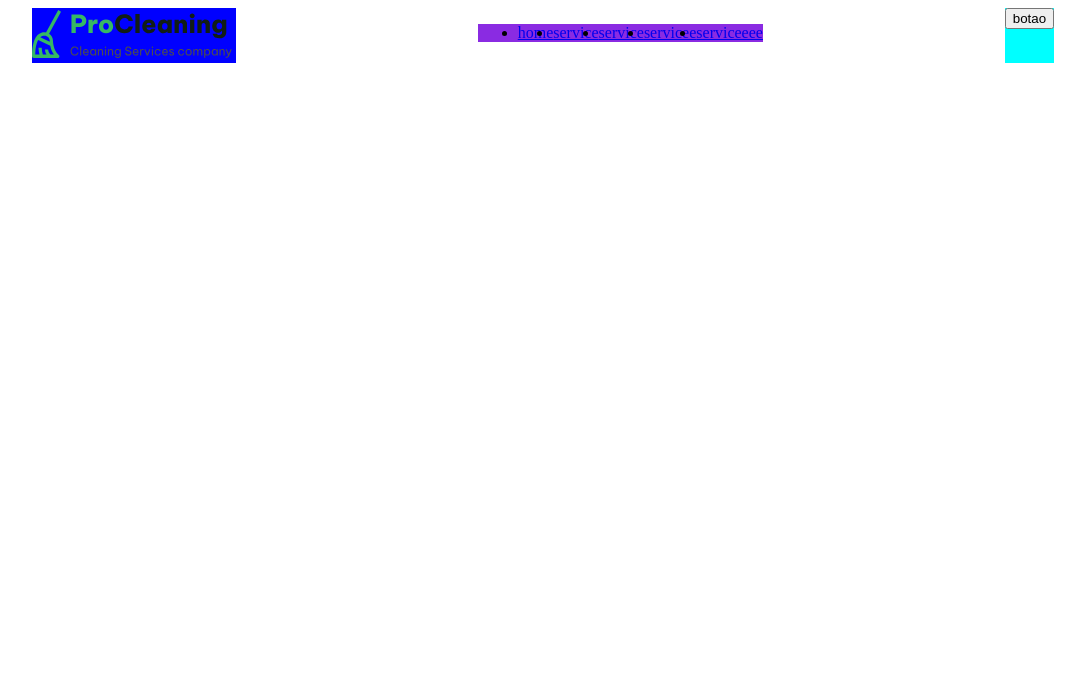
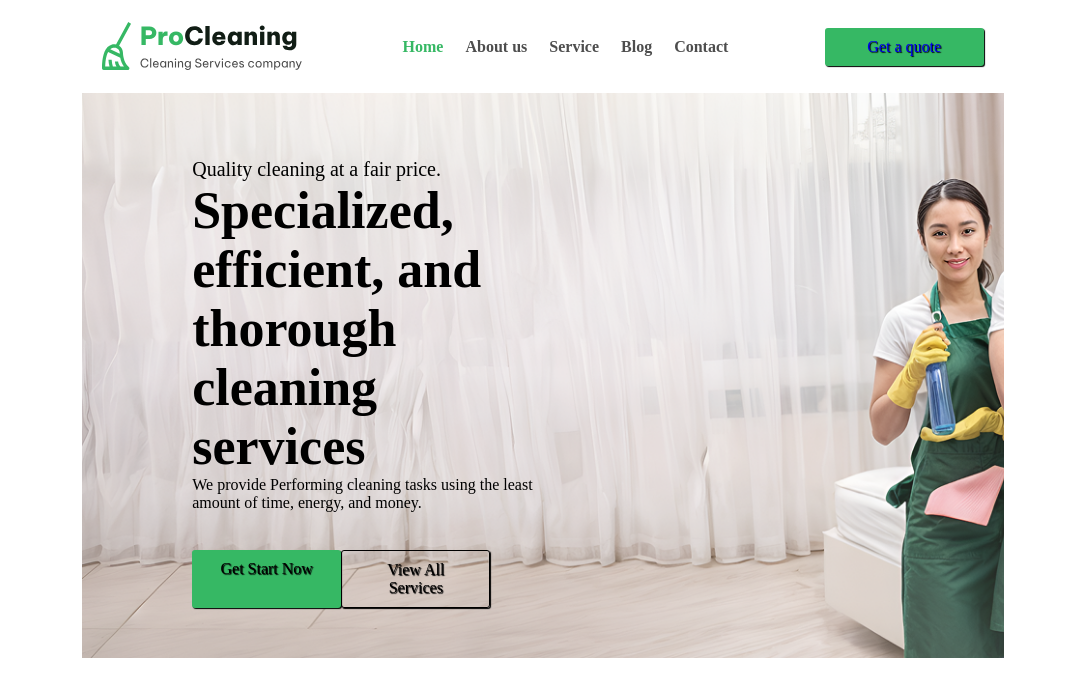
Before and after one commit to brunofbaroni/aula-impacta, a plain HTML site: page index.html in a window 1280 px wide. Shown: the whole page, without its empty margins (97-1182 px from the left). Drawn offline with Linux system fonts and the light colour scheme; a web font is replaced by a local one.

Commit message:
botao transparente

```diff
--- /dev/null
+++ b/css/custom.css
@@ -0,0 +1,12 @@
+:root {
+    /* Cores do projeto */
+    --cor-proclen-green-light: #36B864;
+    --cor-proclen-green-dark:#1a9344;
+    --cor-proclen-green-dark2: #111d15
+    --cor-proclen-white: #ffffff;
+    --cor-proclen-gray:#4D4D4D;
+    --cor-proclen-gray2:#666666;
+
+    /* Tamanho de fonte do projeto */
+    --font-size: 10px;
+}
--- a/css/style.css
+++ b/css/style.css
@@ -1,18 +1,227 @@
-.header {
-    display: flex ;
-    justify-content: space-around;
+/* Formatando a index */
+
+html {
+    font-size: var(--font-size);
 }
 
-.logo {
-    background-color: blue;
+/* import font */
+@font-face {
+    font-family: PlayfairDisplay;
+    src: url(../fonts/PlayfairDisplay-VariableFont_wght.ttf);
 }
 
-.menu ul {
-    background-color: blueviolet;
-    display: flex;
-    justify-content: space-around;
+/* Reset configurações aplicadas pelo browser */
+* {
+    margin: 0;
+    padding: 0;
+    border: 0;
+    box-sizing: border-box;
+    font-size: 100%;
 }
 
-.botao {
+.header {
+    display: flex;
+    justify-content: center;
+    align-items: center;
+    padding: 20px 0;
+}
+
+.container {
+    max-width: 90%;
+    margin: auto;
+}
+
+.menu{
+    width: 45%;
+}
+
+.menu-itens {
+    display: flex;
+    list-style-type: none;
+    justify-content: center;
+}
+
+/* Menu header */
+.item {
+    text-decoration: none;
+    padding: 10px;
+    display: block;
+    color: var(--cor-proclen-gray);
+    font-size: 1.6rem;
+    font-family: PlayfairDisplay;
+    font-weight: 700;
+}
+
+.active {
+    color: var(--cor-proclen-green-light);
+}
+
+/* .item:hover {
     background-color: aqua;
+} */
+
+.menu-itens li {
+    margin: 1px;
 }
+
+.h1 {
+    font-size: 5.2rem;
+}
+
+.btn-green {
+    background-color: var(--cor-proclen-green-light);
+    border: transparent;
+    color: var(--cor-proclen-white);
+    border-radius: 3px;
+    padding: 10px 20px;
+    cursor: pointer;
+    font-size: 1.6rem;
+    font-family: sauce;
+    width: 159px;
+    line-height: 18px;
+    text-align: center;
+    min-height: 10px;
+    text-shadow: 1px 1px 1px #000000;
+    box-shadow: 1px 1px 1px #000000;
+    text-decoration: none;
+}
+
+.btn-green2 {
+    background-color: rgb(68, 192, 78, 0);
+    color: var(--cor-proclen-white);
+    border: 1px solid #000000;
+    border-radius: 3px;
+    padding: 10px 20px;
+    cursor: pointer;
+    font-size: 1.6rem;
+    font-family: sauce;
+    width: 159px;
+    line-height: 18px;
+    text-align: center;
+    min-height: 10px;
+    text-shadow: 1px 1px 1px #000000;
+    box-shadow: 1px 1px 1px #000000;
+    text-decoration: none;
+}
+
+.btn-green:hover {
+    background-color: var(--cor-proclen-green-dark);
+    text-shadow: -1px 1px 1px #000000;
+}
+
+.btn-green2:hover {
+    background-color: rgb(21, 126, 0, 0.2);
+    text-shadow: -1px 1px 1px #000000;
+}
+
+.logo{
+    display: block;
+    /* height: 150px;
+    width: 150px;
+    border: 1px #000000 solid; */
+    /* border-radius: 50%; */
+    height: auto;
+}
+
+/* Formatação da Main */
+.main-clean {
+    height: auto;
+    background-image: url(../img/hero-iamge.png);
+    background-repeat: no-repeat;
+    background-color: blueviolet;
+    width: 80%;
+    margin: 0 auto;
+    background-size: cover;
+}
+
+.content-main {
+    width: 50%;
+    padding: 65px 0px 50px 110px;
+}
+
+.content-main > p:nth-child(1) {
+    font-size: 2rem;
+    color: var(--cor-proclen-green-dark2)
+}
+
+.content-main > p:nth-child(3) {
+    font-size: 1.6rem;
+    color: var(--cor-proclen-green-dark2)
+}
+
+.content-buttons > a {
+    display: block
+}
+
+.content-buttons {
+    display: flex;
+    width: 85%;
+    justify-content: space-between;
+    padding: 38px 0 0;
+}
+
+
+/* header {
+    background-color: rgb(106, 104, 129);
+    position: fixed;
+    width: 100%;
+    box-shadow: 1px 1px 5px #000000;
+} */
+
+/* Trabalhando com position - Criando uma modal */
+/* .screen {
+    background-color: rgba(0, 0, 0, 0.6);
+    width: 100%;
+    height: 100%;
+    position: fixed;
+    top:0;
+    display: flex;
+    justify-content: center;
+    align-items: center;
+}
+
+.modal {
+    background-color: rgb(255, 255, 255);
+    width: 50%;
+    height: 50%;
+} */
+
+/* .sub-menu {
+    display: none;
+    position: absolute;
+}
+
+.ativa-menu:hover .sub-menu {
+    display: block;
+} */
+
+/* #item {
+    color: rgb(61, 43, 226);
+}
+
+.item {
+    color: rgb(255, 0, 0);
+    text-decoration: none;
+}
+
+a {
+    color: rgb(9, 168, 20);
+} */
+
+
+
+
+/* Pseudo class */
+/* .item {
+    color: rgb(221, 0, 255);
+    text-decoration: none;
+}
+
+.item:hover {
+    color: rgb(0, 21, 255);
+    text-decoration: underline;
+}
+
+.item:active {
+    color: rgb(68, 226, 0);
+} */
--- /dev/null
+++ b/css/style00.css
@@ -0,0 +1,46 @@
+* {
+margin: 0;
+box-sizing: border-box;
+  border: 0;
+}
+
+.header {
+    display: flex ;
+    justify-content: space-around;
+}
+
+.logo {
+
+}
+
+.menu{
+align-items: center;
+}
+
+.menu-itens {
+    list-style-type: none;
+    display: flex;
+    justify-content: center;
+}
+
+.btn-green {
+    color: #ffffff;
+    border: transparent;
+    background-color: #36B864;
+    border-radius: 5px;
+    padding: 10px 20px;
+    cursor: pointer
+}
+
+.btn-green:hover {
+background-color: #2ba756;
+
+}
+
+.item:hover {
+    background-color: aqua;
+}
+
+.item {
+    text-decoration: none;
+}
--- a/index.html
+++ b/index.html
@@ -1,43 +1,80 @@
 <!DOCTYPE html>
-<html lang="pt">
+<html lang="en">
 
 <head>
     <meta charset="UTF-8">
     <meta name="viewport" content="width=device-width, initial-scale=1.0">
-  <title>Curso Front-End Impacta</title>
+    <title>Curso Front-End Impacta </title>
+    <link rel="stylesheet" href="css/custom.css">
     <link rel="stylesheet" href="css/style.css">
 </head>
 
 <body>
     <header>
-    <div class="container header">
+        <div class="container">
+            <div class="header">
                 <div class="logo">
-        <a href=#><img src="/img/Logo.svg" alt=""></a>
+                    <a href="#"><img src="img/Logo.svg" alt=""></a>
                 </div>
                 <div class="menu">
                     <nav>
-          <ul>
-            <li><a href=#>home</a></li>
-            <li><a href=#>service</a></li>
-            <li><a href=#>service</a></li>
-            <li><a href=#>servicee</a></li>
-            <li><a href=#>serviceeee</a></li>
+                        <ul class="menu-itens">
+                            <li class="ativa-menu">
+                                <a href="#" class="item active">
+                                    Home
+                                </a>
+                                <!-- <ul class="sub-menu">
+                                <li>teste 1</li>
+                                <li>teste 2</li>
+                                <li>teste 3</li>
+                            </ul>  -->
+                            </li>
+                            <li> <a href="#" class="item">About us</a> </li>
+                            <li> <a href="#" class="item">Service</a> </li>
+                            <li> <a href="#" class="item">Blog</a></li>
+                            <li> <a href="#" class="item">Contact</a> </li>
                         </ul>
                     </nav>
                 </div>
-      <div class="botao">
-        <button> botao </button>
+                <div class="get-a-quote">
+                    <a href="#"><button class="btn-green">Get a quote</button></a>
+                </div>
             </div>
         </div>
     </header>
     <main>
+        <div class="container">
+            <div class="main-clean">
+              <div class="content-main">
+                <p>Quality cleaning at a fair price.</p>
+                <h1 class="h1">Specialized, efficient, and thorough cleaning services</h1>
+                <p>We provide Performing cleaning tasks using the least amount of time, energy, and money.</p>
+                <div class="content-buttons">
+                  <a href="#" class="btn-green">Get Start Now</a>
+                  <a href="#" class="btn-green2">View All Services</a>
+
+                </div>
+
+
+              </div>
+
+            </div>
+        </div>
     </main>
     <section>
 
+
     </section>
+
     <footer>
 
     </footer>
+
+    <div class="screen">
+        <div class="modal">
+            <!-- Lorem ipsum dolor sit, amet consectetur adipisicing elit. Exercitationem, porro. Magni optio sit doloribus quo, quas veniam sunt, quaerat accusamus minima distinctio soluta a, tempora placeat aperiam dignissimos omnis unde. -->
+        </div>
+    </div>
 </body>
 
 </html>
```
Also changed, not shown: index00.html (added, +43 -0 lines), fonts/pepper-sauce.ttf (added), img/hero-iamge.png (added). Lines whose indentation alone changed are shown as unchanged.
